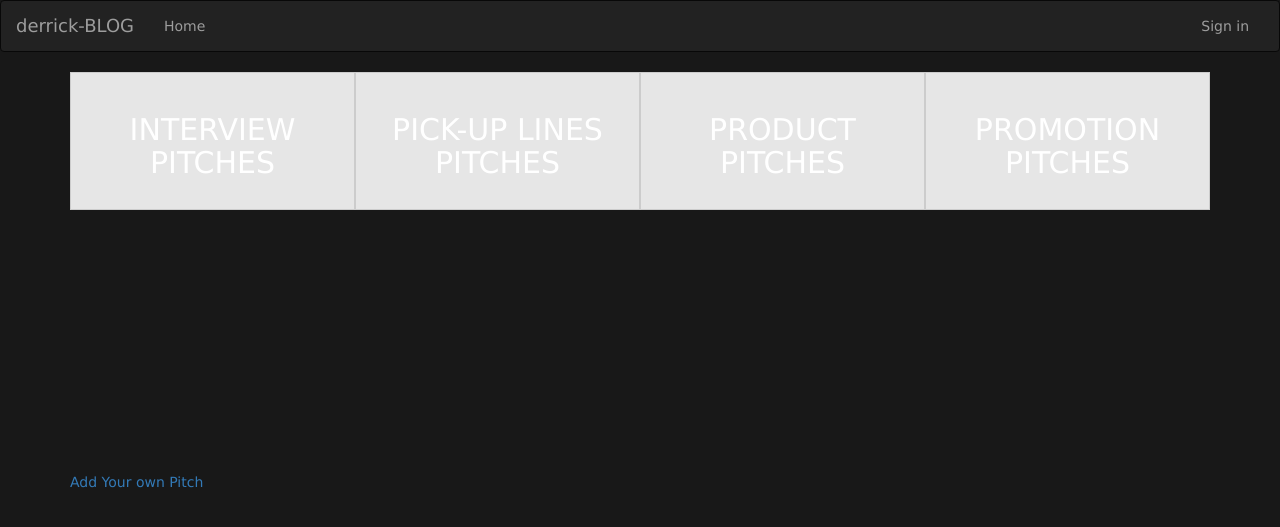
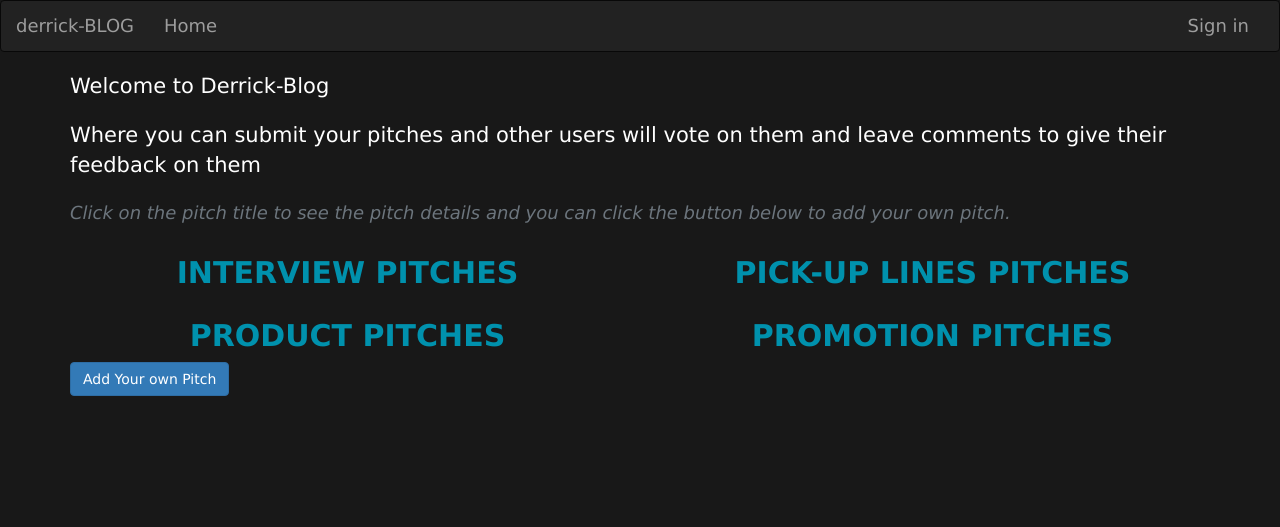
Before and after one commit to Derrick-Nyongesa/Blog, a Flask app: page / in a window 1280 px wide. Shown: the top 527 px of the page. Run offline with Flask 2, Linux system fonts and the light colour scheme; data that the repository does not hold is empty; some libraries are stand-ins or nearby versions.

Commit message:
added font color and sizes to the home page

```diff
--- a/app/static/css/styles.css
+++ b/app/static/css/styles.css
@@ -3,6 +3,7 @@ body{
     font-weight: 300;
     background: #181818;
     color: #fff;
+    font-size: 18px;
 }
 
 li{
@@ -10,17 +11,39 @@ li{
 }
 
 
-.pitches-title{
-    float: left;
-    width: 25%;
-    padding: 10px;
-    text-align: center;
+.pitch{
     padding: 20px;
     border: #ccc solid 1px;
-    margin-bottom: 5px;
+    margin-bottom: 20px;
     background-color:#e6e6e6;
+    width: 100%;
+    color: #485e74;
+    border-radius: 10px
 }
 
-.link{
-    margin-top: 400px;
+h2{
+    text-align: center;
+    color: #0091ad;
+    font-weight:bold ;
 }
+
+.cl{
+    color: #6c757d;
+    font-style: italic;
+}
+
+.buton{
+    font-weight: bold;
+}
+
+.buton:hover{
+    color: #ff595e;
+}
+
+#link:hover{
+    color: white;
+}
+
+#link{
+    color: white;
+}
--- a/app/templates/index.html
+++ b/app/templates/index.html
@@ -10,41 +10,43 @@
 {% block content %}
 
 <div class="container">
-    <div>
-        <div class="pitches-title">
+    <p class="lead">Welcome to Derrick-Blog</p>
+    <p class="lead">Where you can  submit your pitches and other users will vote on them
+        and leave comments to give their feedback on them</p>
+    <p class="cl">Click on the pitch title to see the pitch details and you can click the button below to add your own pitch.</p>
+
+    <div class="row">
+        <div class="col-md-6">
             <h2>INTERVIEW PITCHES</h2>
             <ul>
                 {{macro.displayPitchList(interviews)}}
             </ul>
         </div>
-
-        <div class="pitches-title">
+        <div class="col-md-6">
             <h2>PICK-UP LINES PITCHES</h2>
             <ul>
                 {{macro.displayPitchList(pickups)}}
             </ul>
         </div>
-
-        <div class="pitches-title">
+    </div>
+    <div class="row">
+        <div class="col-md-6">
             <h2>PRODUCT PITCHES</h2>
             <ul>
                 {{macro.displayPitchList(products)}}
             </ul>
         </div>
-
-        <div class="pitches-title">
+        <div class="col-md-6">
             <h2>PROMOTION PITCHES</h2>
             <ul>
                 {{macro.displayPitchList(promotions)}}
             </ul>
         </div>
-
     </div>
 
-    <div class="pitch-link">
-        <p class="link"><a  href="/pitch"> Add Your own Pitch</a></p>
+    <button class="btn btn-primary"><a id="link" href="/pitch"> Add Your own Pitch</a></button>
 
-    </div>
+
 
 </div>
 
--- a/app/templates/macros.html
+++ b/app/templates/macros.html
@@ -2,8 +2,11 @@
 
 {% for pitch in pitch_list %}
 
-    <li><a href="/details/{{pitch.id}}">{{pitch.title}}</a></li>
+<div class="pitch">
+    <li class="buton"><a href="/details/{{pitch.id}}">{{pitch.title}}</a></li>
     <li>Posted by ~ {{pitch.user.username}}</li>
+</div>
+
 
 {% endfor %}
 
```
Lines whose indentation alone changed are shown as unchanged.
